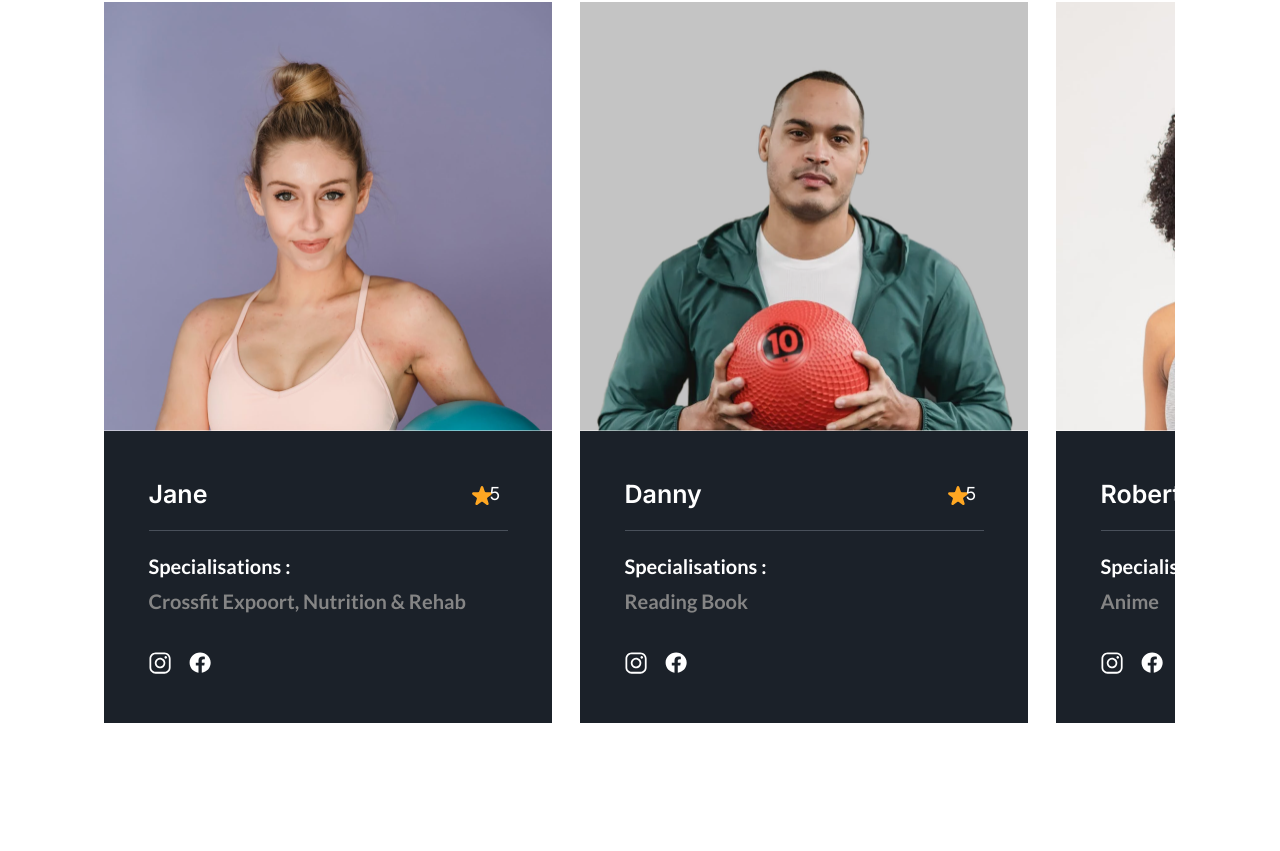
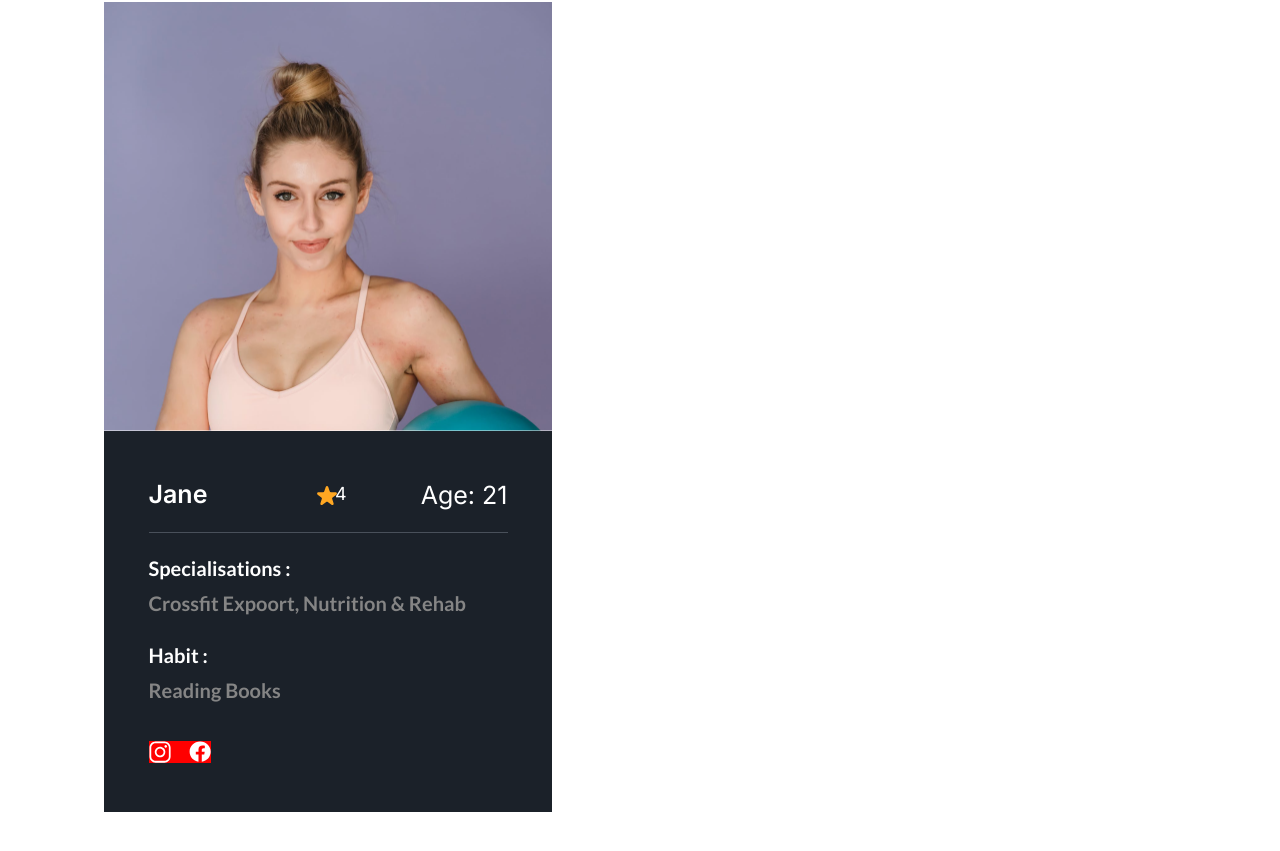
Before and after one commit to nam-locofy/props_complex_type, a React (Vite) app: page / in a window 1280 px wide. Shown: the part 505-1356 px from the top of the page. Built offline with nearby package versions, Linux system fonts and the light colour scheme.

Commit message:
update props

```diff
--- a/src/components/CoachCard1.tsx
+++ b/src/components/CoachCard1.tsx
@@ -13,15 +13,21 @@ export enum Numbers {
 export type CoachCard1Type = {
   image?: string;
   coachName?: 'Jane' | 'Danny' | 'Robert';
-  // star: Numbers;
-  speciality?: string;
+  star: Numbers;
+  speciality: string;
+  age: number;
+  renderRed?: boolean,
+  habit?: string,
 };
 
 const CoachCard1: FunctionComponent<CoachCard1Type> = ({
   image,
   coachName,
-  // star,
+  star,
   speciality,
+  age,
+  renderRed,
+  habit
 }) => {
   return (
     <div className={styles.imageParent}>
@@ -40,17 +46,24 @@ const CoachCard1: FunctionComponent<CoachCard1Type> = ({
                     src="/star.svg"
                   />
                 </div>
-                <div className={styles.div}>{5}</div>
+                <div className={styles.div}>{star}</div>
               </div>
             </div>
+            <div>Age: {age}</div>
           </div>
           <div className={styles.line} />
           <div className={styles.specialisationsParent}>
             <b className={styles.specialisations}>Specialisations :</b>
             <div className={styles.crossfitExpoortNutrition}>{speciality}</div>
           </div>
+          {habit && <div className={styles.specialisationsParent}>
+            <b className={styles.specialisations}>Habit :</b>
+            <div className={styles.crossfitExpoortNutrition}>{habit}</div>
+          </div>}
         </div>
-        <div className={styles.instaParent}>
+        <div className={styles.instaParent} style={renderRed ? {
+          backgroundColor: 'red',
+        } : {}}>
           <img
             className={styles.instaIcon}
             loading="lazy"
--- a/src/components/FrameComponent.tsx
+++ b/src/components/FrameComponent.tsx
@@ -15,8 +15,12 @@ const FrameComponent: FunctionComponent = () => {
             image="/image@2x.png"
             coachName="Jane"
             speciality={`Crossfit Expoort, Nutrition & Rehab`}
+            renderRed
+            star={Numbers.Four}
+            age={21}
+            habit="reading books"
           />
-          <CoachCard1
+          {/* <CoachCard1
             image="/image-1@2x.png"
             coachName="Danny"
             speciality="Reading book"
@@ -25,7 +29,7 @@ const FrameComponent: FunctionComponent = () => {
             image="/image-2@2x.png"
             coachName="Robert"
             speciality="Anime"
-          />
+          /> */}
         </div>
       </div>
     </section>
```
